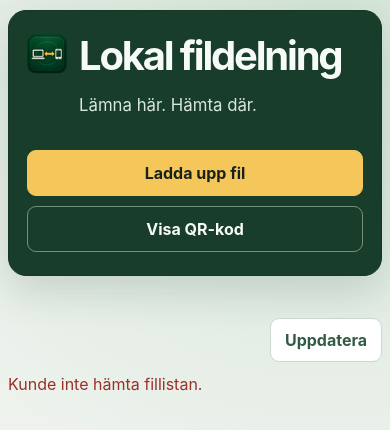
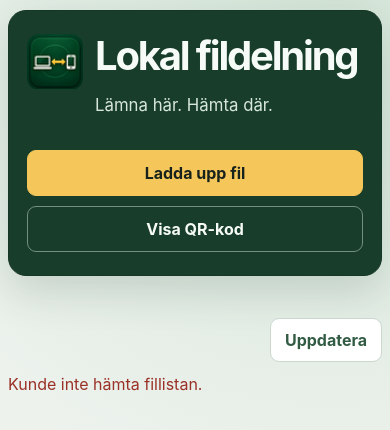
Before and after one commit to morgansundsvallmakers/lokal-fildelning, a plain HTML site: page public/index.html in a window 390 px wide. Drawn offline with Linux system fonts and the light colour scheme; no server answers.

Commit message:
Enlarge header logo on desktop and mobile

```diff
--- a/public/style.css
+++ b/public/style.css
@@ -46,10 +46,10 @@ button, a { -webkit-tap-highlight-color: transparent; }
   gap: 18px;
 }
 .hero-icon {
-  width: 52px;
-  height: 52px;
+  width: 72px;
+  height: 72px;
   flex: 0 0 auto;
-  border-radius: 12px;
+  border-radius: 16px;
 }
 
 .eyebrow {
@@ -253,7 +253,7 @@ input[type="range"] { width: 100%; accent-color: #356f4b; }
   .shell { width: min(100% - 20px, 620px); padding: 10px 0 40px; }
   .hero { align-items: stretch; flex-direction: column; padding: 25px 22px; }
   .hero-brand { align-items: flex-start; gap: 14px; }
-  .hero-icon { width: 44px; height: 44px; border-radius: 10px; }
+  .hero-icon { width: 64px; height: 64px; border-radius: 14px; }
   .hero-actions { display: grid; grid-template-columns: 1fr; }
   .file-list { grid-template-columns: 1fr; gap: 16px; }
   .file-card {
@@ -286,7 +286,7 @@ input[type="range"] { width: 100%; accent-color: #356f4b; }
   .shell { width: calc(100% - 16px); }
   .hero { padding: 23px 18px; }
   .hero-brand { gap: 12px; }
-  .hero-icon { width: 40px; height: 40px; border-radius: 9px; }
+  .hero-icon { width: 56px; height: 56px; border-radius: 12px; }
   .file-card { padding: 18px; }
   .file-facts { align-items: flex-start; flex-direction: column; gap: 5px; }
   dialog { padding: 21px; }
```
